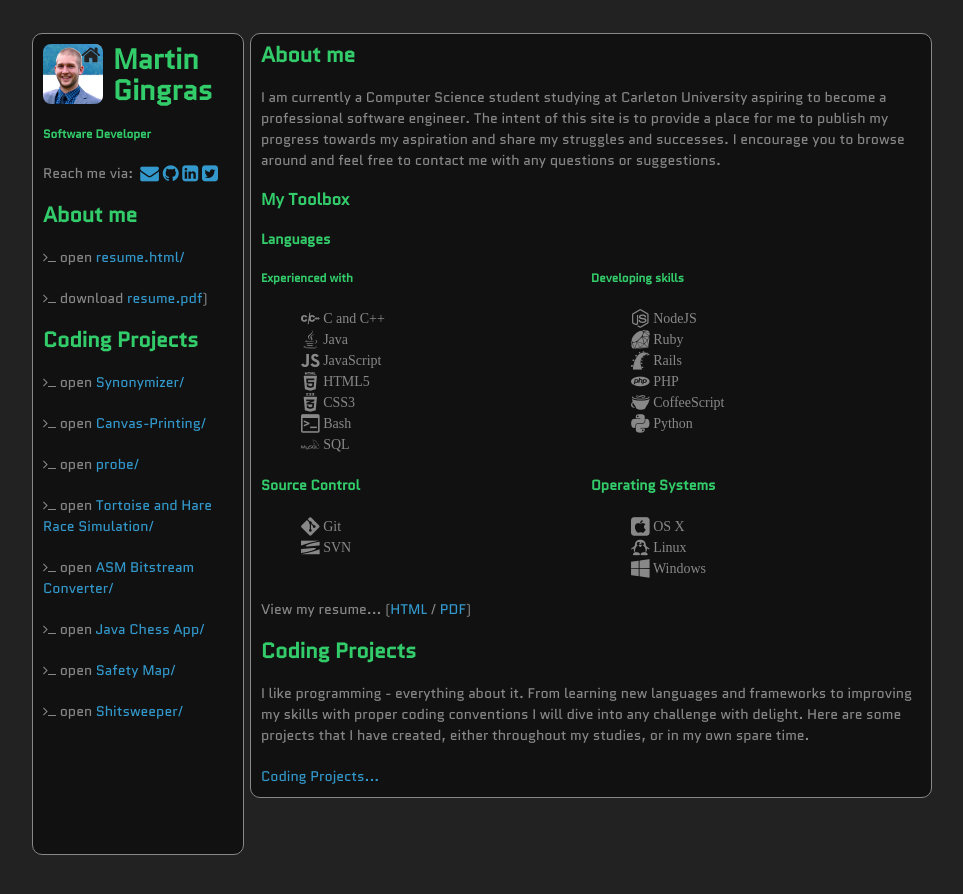
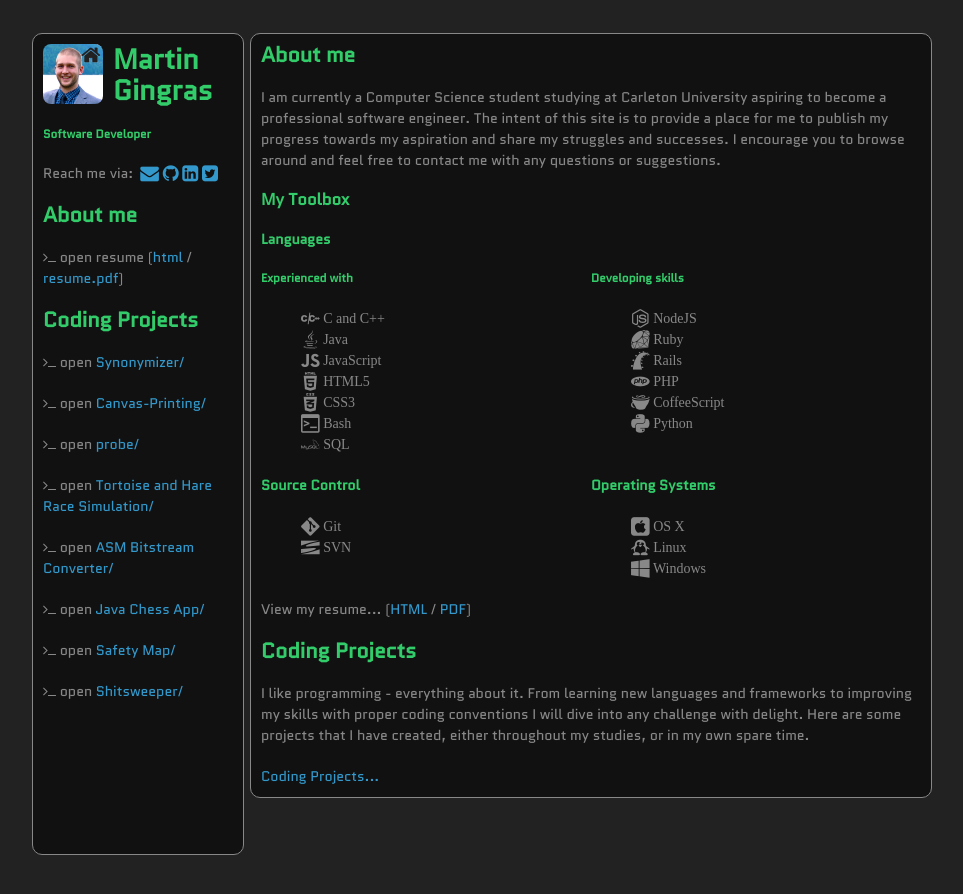
Before and after one commit to mgingras/The-old-mgingras.ca, a Jekyll site: the page built from index.html, in a window 1280 px wide. Shown: the top 894 px of the page, without its empty margins (158-1121 px from the left). Built offline with Jekyll 4.4.1, drawn with Linux system fonts in a browser that asks for light colours; some web fonts are replaced; Markdown is read by kramdown in place of the engine named in the settings.

Commit message:
changed sidebar resume reference

```diff
--- a/_includes/sidebar.html
+++ b/_includes/sidebar.html
@@ -14,8 +14,7 @@
 </p>
 <h2>About me</h2>
 <nav>
-  <p><i class="icon-terminal"></i> open<a href="/resume"> resume.html/</a></p>
-  <p><i class="icon-terminal"></i> download <a href="/resume/resume.pdf"> resume.pdf</a>)</p>
+  <p><i class="icon-terminal"></i> open resume (<a href="/resume">html</a> /  <a href="/resume/resume.pdf"> resume.pdf</a>)</p>
   <h2><a style="color:#33CC6A;"href="/coding">Coding Projects</a></h2>
 </nav>
 {% for project in site.categories.coding %}
```
